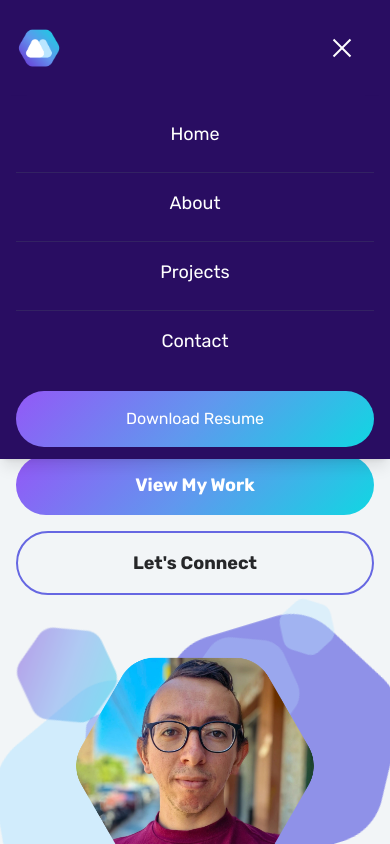
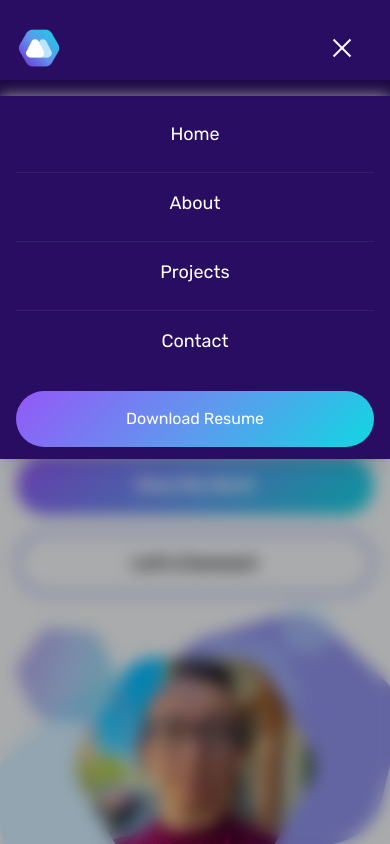
Before and after one commit to misalima/misael-lima-portfolio, a Next.js app: page /home in a window 390 px wide. Both pictures are taken after a click on the button "Toggle menu". Shown: the top 844 px of the page. Built offline with nearby package versions, Linux system fonts and the light colour scheme.

Commit message:
adjustment: add mobile menu backdrop blur

```diff
--- a/src/app/components/NavBar.tsx
+++ b/src/app/components/NavBar.tsx
@@ -80,6 +80,14 @@ export default function NavBar() {
                 </button>
             </nav>
 
+            {/* Backdrop Blur Overlay */}
+            <div
+                className={`md:hidden fixed top-20 left-0 right-0 bottom-0 backdrop-blur-sm bg-black/30 transition-all duration-300 z-30 ${
+                    isOpen ? 'opacity-100' : 'opacity-0 pointer-events-none'
+                }`}
+                onClick={() => setIsOpen(false)}
+            ></div>
+
             {/* Mobile Dropdown Menu */}
             <div
                 className={`md:hidden absolute top-full left-0 w-full bg-primary-dark shadow-lg transition-all duration-300 z-40 ${
```
